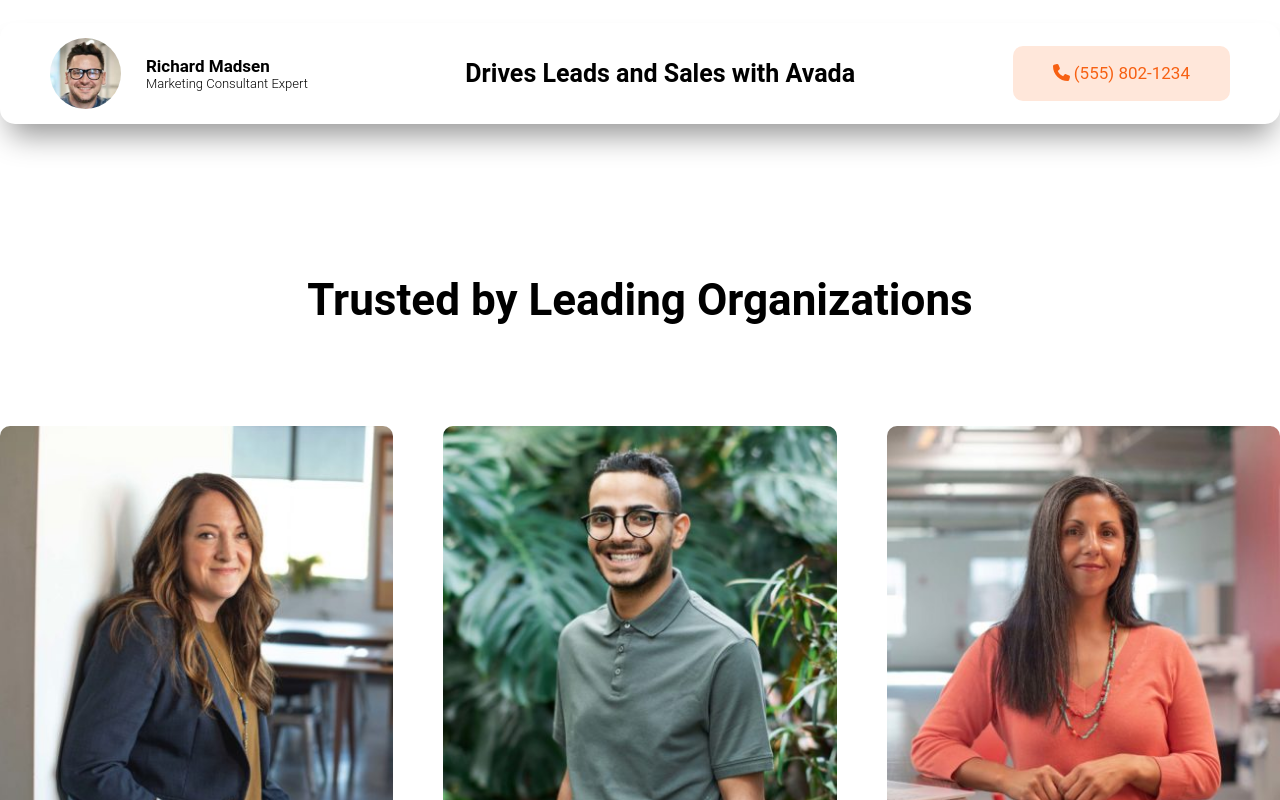
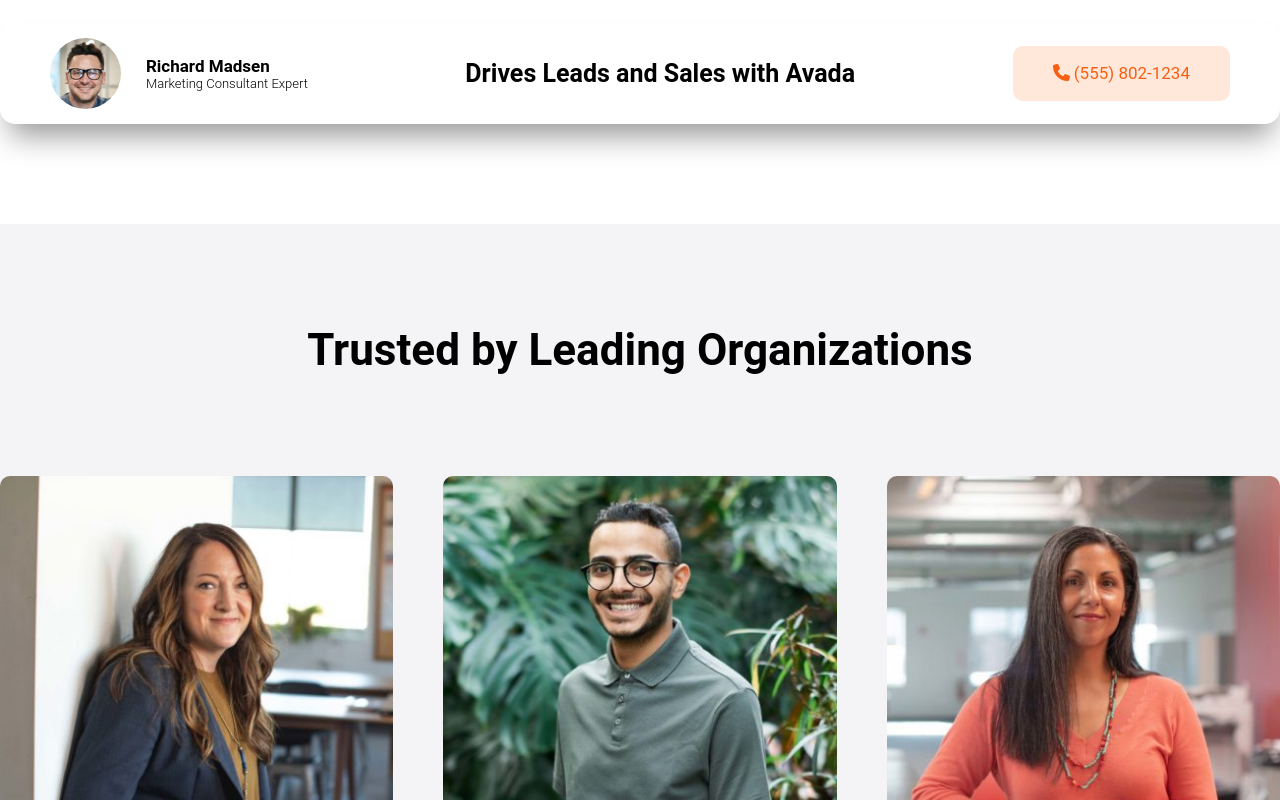
Before and after one commit to emilianoaprile/proj-html-vuejs, a Vue app: page / in a window 1280 px wide. Shown: the part 3320-4120 px from the top of the page. Built offline with nearby package versions, Linux system fonts and the light colour scheme.

Commit message:
FIXED - background color on footer + layout detail

```diff
--- a/src/components/AppFooter.vue
+++ b/src/components/AppFooter.vue
@@ -130,7 +130,6 @@ export default {
 .footer-section {
     padding-top: 120px;
     padding-bottom: 100px;
-    background-color: #f4f4f6;
 }
 
 .social-links {
--- a/src/components/CaseStudies.vue
+++ b/src/components/CaseStudies.vue
@@ -57,8 +57,9 @@
 
 <style scoped>
 .case-studies-section {
-    padding-top: 150px;
+    padding-top: 100px;
     padding-bottom: 100px;
+    background-color: #f4f4f6;
 }
 
 .case-studies-header .case-studies-title {
--- a/src/components/CtaCard.vue
+++ b/src/components/CtaCard.vue
@@ -29,6 +29,7 @@
 <style scoped>
 .cta-card {
     margin-top: 100px;
+    margin-bottom: 100px;
     box-shadow: 1px 20px 30px -9px rgba(0, 0, 0, 0.42);
     border-radius: 15px;
     padding: 15px 50px;
```
